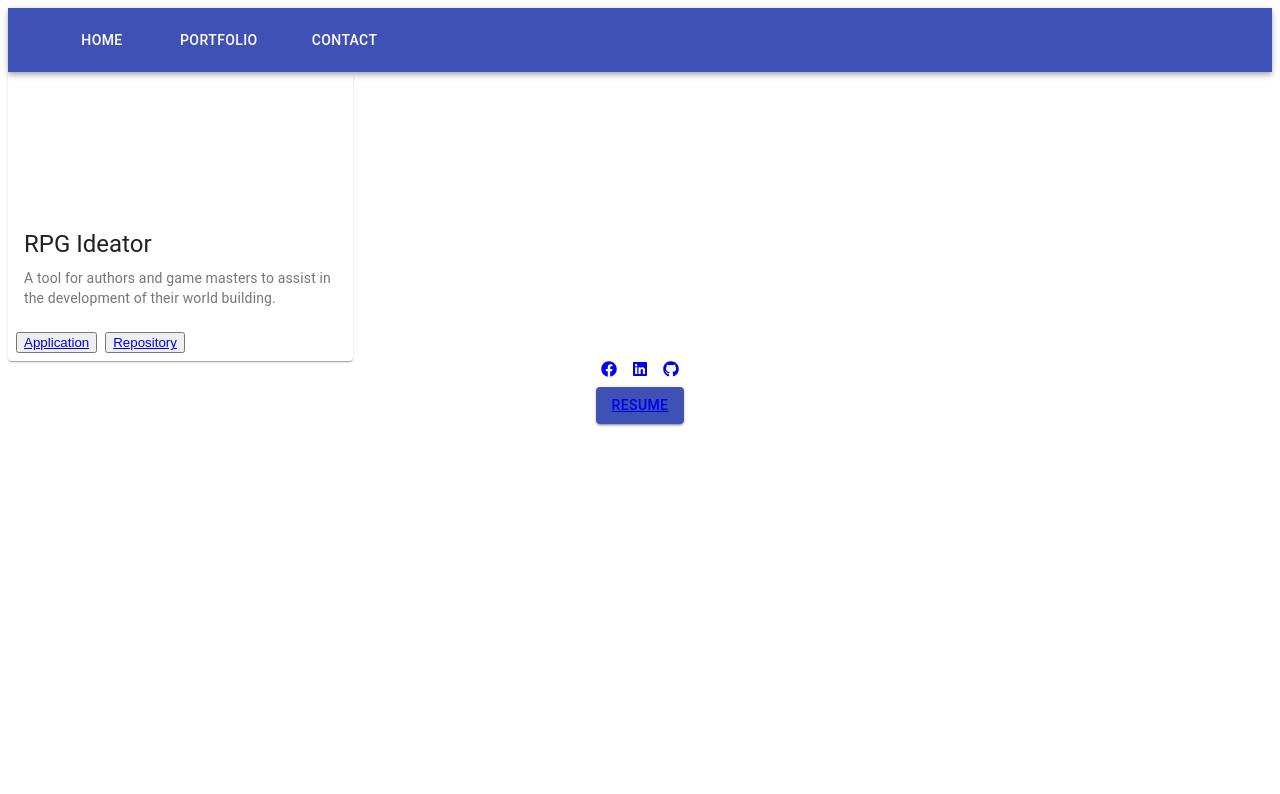
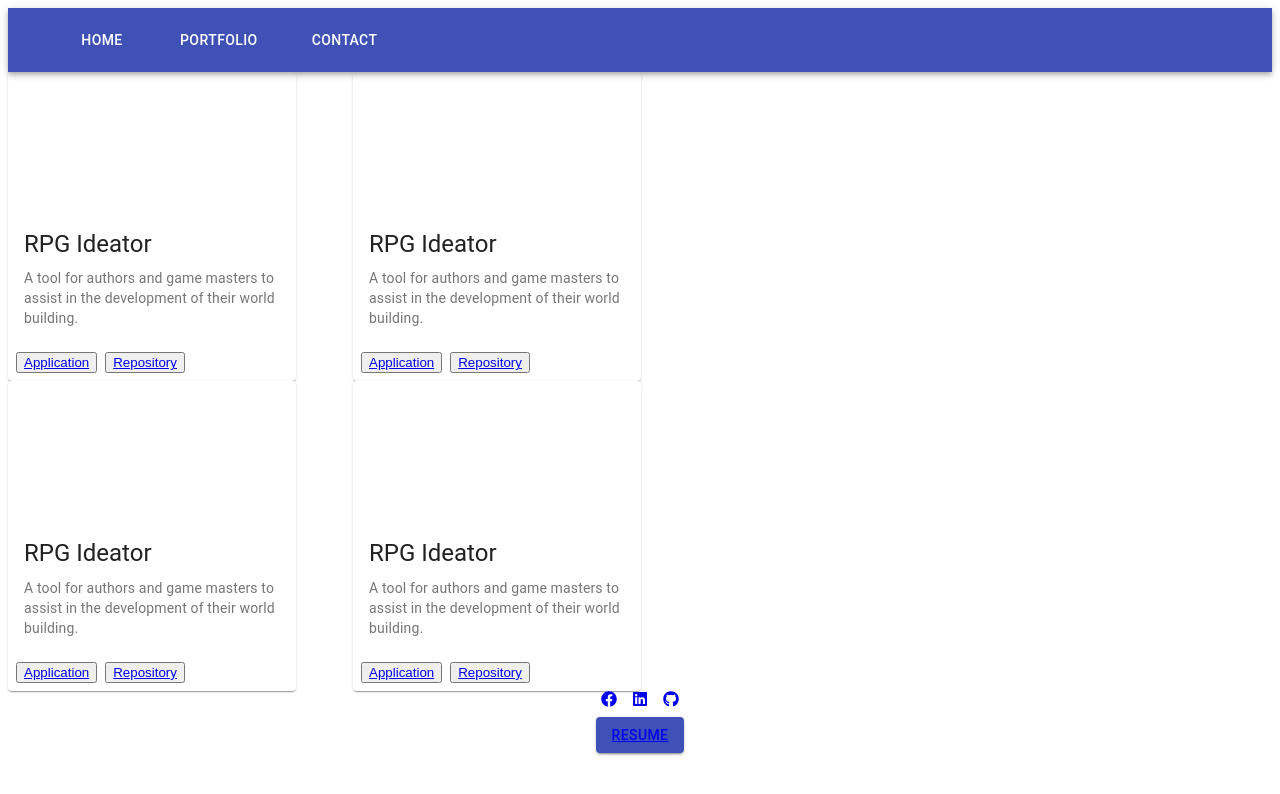
Before and after one commit to xenonth/my-react-portfolio, a React (Create React App) app: page /portfolio in a window 1280 px wide. Shown: the top 794 px of the page. Built offline with nearby package versions, Linux system fonts and the light colour scheme.

Commit message:
Added other cards

```diff
--- a/src/pages/Projects.js
+++ b/src/pages/Projects.js
@@ -33,7 +33,12 @@ function Projects () {
 
 
     return (
-        <Grid container="fluid">
+        <Grid container>
+            <Grid>
+
+                <Grid item md={2}></Grid>
+
+                <Grid item md={10}>
                     <ProjectCard className={classes.root}
                         pic={projectData.rpgIdeator.picture}
                         title={projectData.rpgIdeator.heading}
@@ -44,6 +49,47 @@ function Projects () {
 
                     />
 
+
+
+                    <ProjectCard className={classes.root}
+                        pic={projectData.rpgIdeator.picture}
+                        title={projectData.rpgIdeator.heading}
+                        projectName={projectData.rpgIdeator.projectTitle}
+                        description={projectData.rpgIdeator.description}
+                        app={projectData.rpgIdeator.appLink}
+                        repo={projectData.rpgIdeator.repoLink}
+
+                    />
+                </Grid>
+                <Grid item md={2}></Grid>
+            </Grid>
+
+            <Grid>
+                <Grid item md={2}></Grid>
+
+                <Grid item md={10}>
+                <ProjectCard className={classes.root}
+                    pic={projectData.rpgIdeator.picture}
+                    title={projectData.rpgIdeator.heading}
+                    projectName={projectData.rpgIdeator.projectTitle}
+                    description={projectData.rpgIdeator.description}
+                    app={projectData.rpgIdeator.appLink}
+                    repo={projectData.rpgIdeator.repoLink}
+
+                />
+
+                <ProjectCard className={classes.root}
+                    pic={projectData.rpgIdeator.picture}
+                    title={projectData.rpgIdeator.heading}
+                    projectName={projectData.rpgIdeator.projectTitle}
+                    description={projectData.rpgIdeator.description}
+                    app={projectData.rpgIdeator.appLink}
+                    repo={projectData.rpgIdeator.repoLink}
+
+                />
+                </Grid>
+            </Grid>
+
             <SideFooter />
         </Grid>
     )
```
Lines whose indentation alone changed are shown as unchanged.
